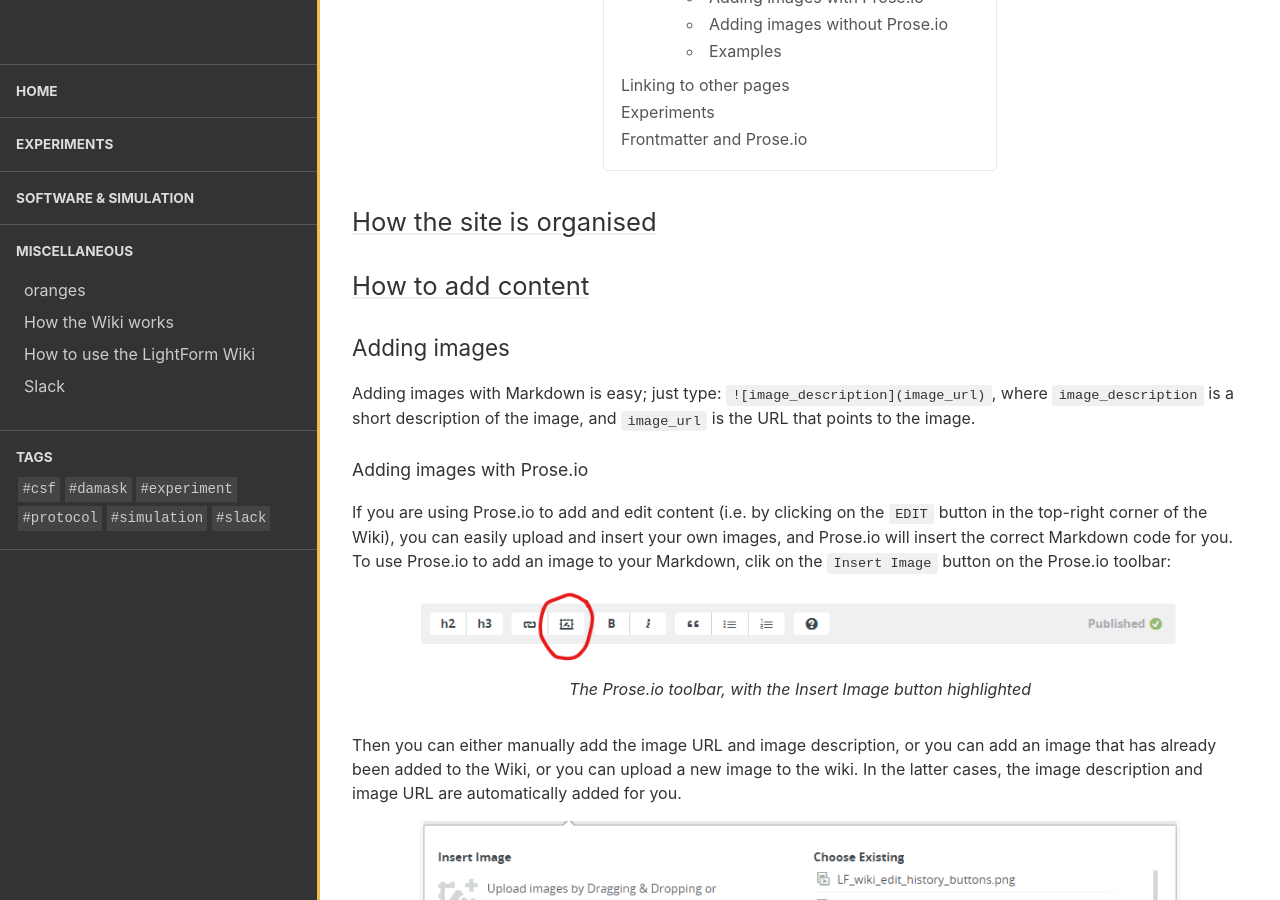
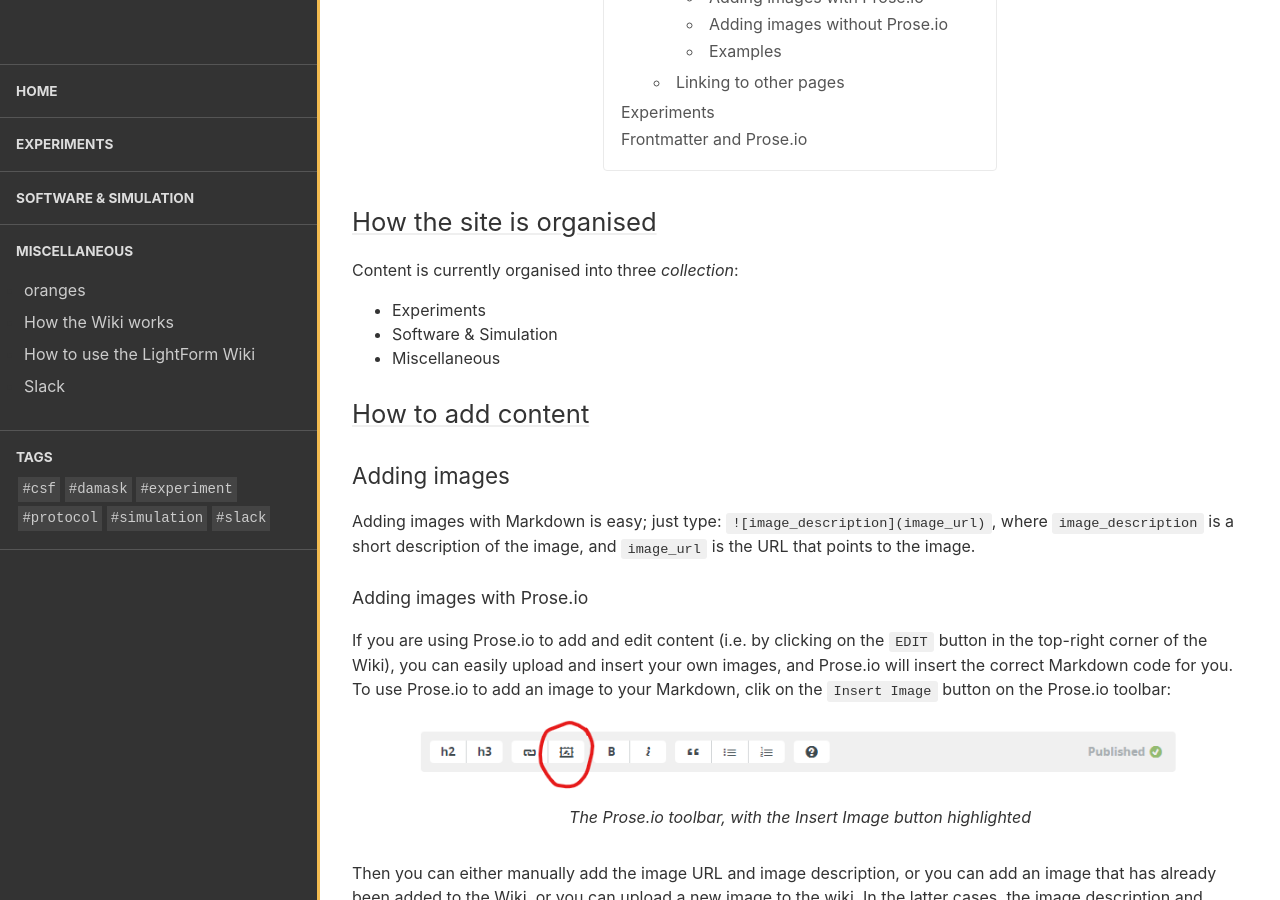
Before and after one commit to test-aplowman/test-aplowman.github.io, a Jekyll site: the page built from collections/_miscellaneous/how_to_use_wiki.md, in a window 1280 px wide and 900 px high, scrolled down 403 px. Built offline with Jekyll 4.4.1, drawn with Linux system fonts in a browser that asks for light colours.

Commit message:
Update how_to_use_wiki.md

```diff
--- a/collections/_miscellaneous/how_to_use_wiki.md
+++ b/collections/_miscellaneous/how_to_use_wiki.md
@@ -7,6 +7,14 @@ toc: true
 published: true
 ---
 ## How the site is organised
+
+Content is currently organised into three *collection*:
+
+- Experiments
+- Software & Simulation
+- Miscellaneous
+
+
 
 ## How to add content
 
@@ -53,7 +61,9 @@ You can even add a caption to your image; the following Markdown:
 ![Aluminium]({{site.baseurl}}/assets/images/posts/aluminium_small.jpg)
 *Here is some aluminium*
 
-## Linking to other pages
+### Linking to other pages
+
+
 
 ## Experiments
 
```
